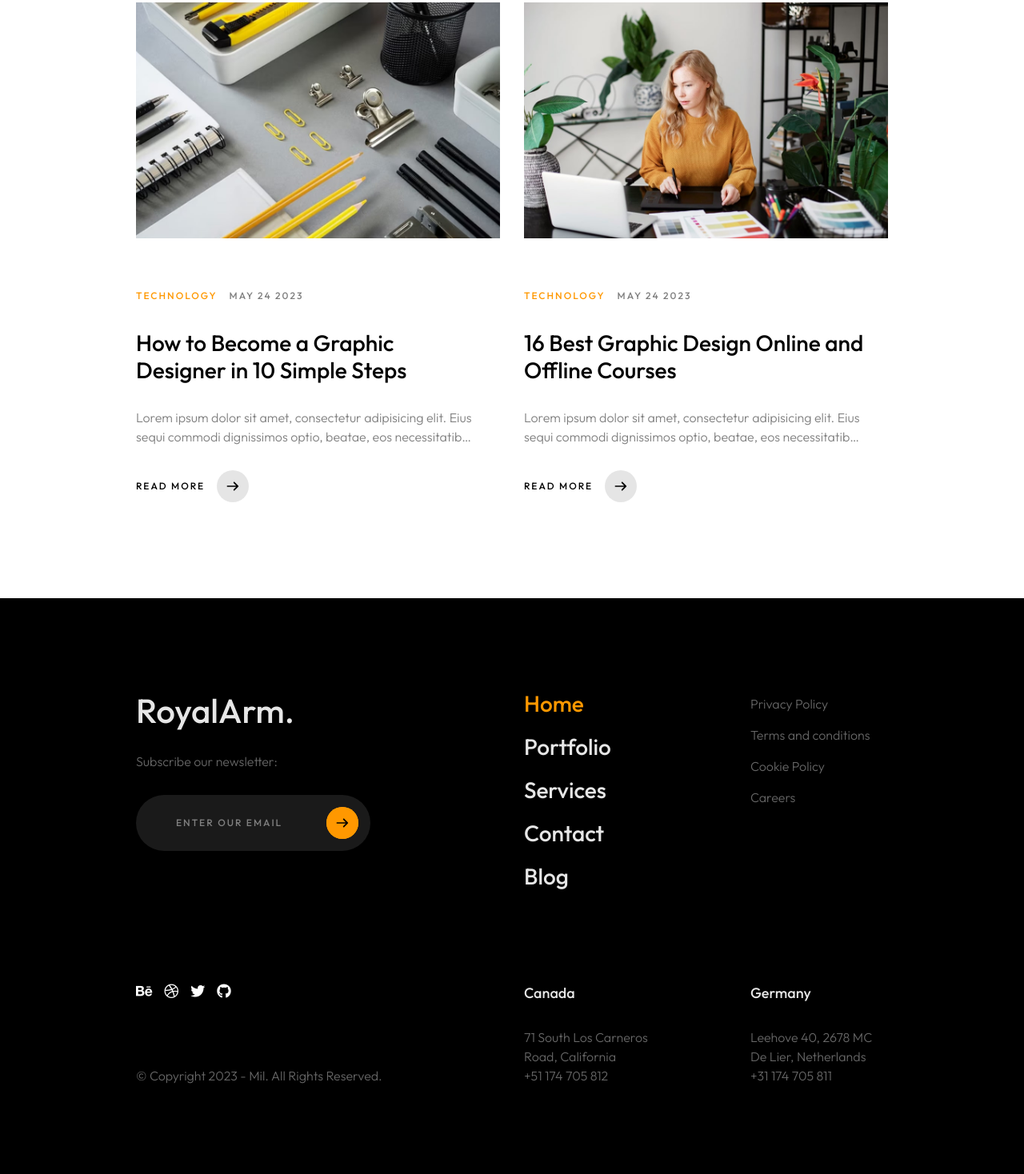
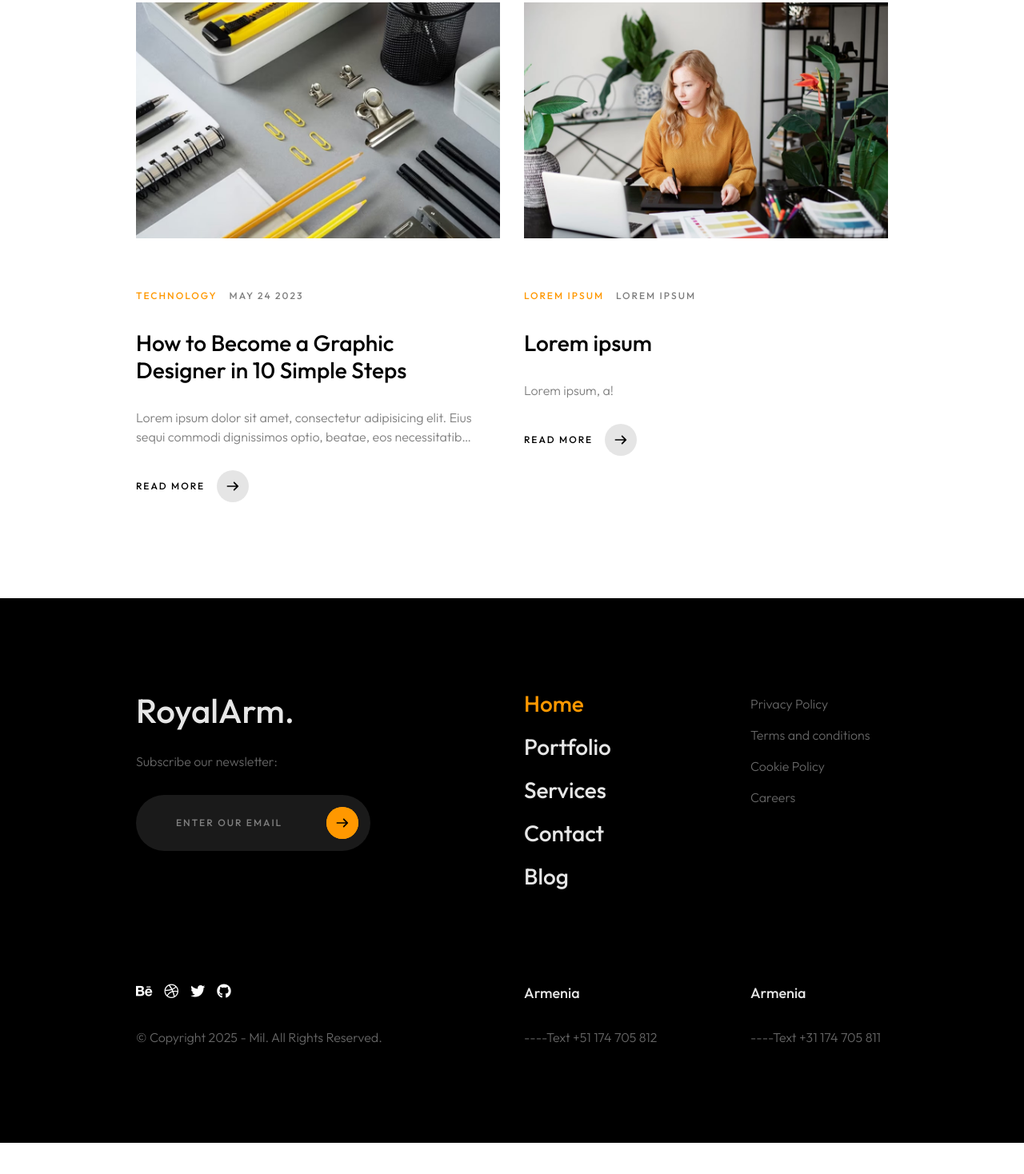
Before and after one commit to RoyalArm001/RoyalArmWeb, a plain HTML site: page home-1.html in a window 1280 px wide. Shown: the part 5039-6507 px from the top of the page at 80% size. After the commit the page ends 6468 px from the top, so only its background shows below. Drawn offline with nearby package versions, Linux system fonts and the light colour scheme.

Commit message:
first commit

```diff
--- a/home-1.html
+++ b/home-1.html
@@ -45,9 +45,9 @@
         <div class="mil-preloader">
             <div class="mil-preloader-animation">
                 <div class="mil-pos-abs mil-animation-1">
-                    <p class="mil-h3 mil-muted mil-thin">Pioneering</p>
-                    <p class="mil-h3 mil-muted">Creative</p>
-                    <p class="mil-h3 mil-muted mil-thin">Excellence</p>
+                    <p class="mil-h3 mil-muted mil-thin">Welcome</p>
+                    <p class="mil-h3 mil-muted">RoyalArm.store</p>
+                    <p class="mil-h3 mil-muted mil-thin">by Sipan Danielyan</p>
                 </div>
                 <div class="mil-pos-abs mil-animation-2">
                     <div class="mil-reveal-frame">
@@ -645,11 +645,11 @@
                                     </div>
                                     <div class="mil-post-descr">
                                         <div class="mil-labels mil-up mil-mb-30">
-                                            <div class="mil-label mil-upper mil-accent">TECHNOLOGY</div>
-                                            <div class="mil-label mil-upper">may 24 2023</div>
+                                            <div class="mil-label mil-upper mil-accent">Lorem ipsum</div>
+                                            <div class="mil-label mil-upper">Lorem ipsum</div>
                                         </div>
-                                        <h4 class="mil-up mil-mb-30">16 Best Graphic Design Online and Offline Courses</h4>
-                                        <p class="mil-post-text mil-up mil-mb-30">Lorem ipsum dolor sit amet, consectetur adipisicing elit. Eius sequi commodi dignissimos optio, beatae, eos necessitatibus nisi. Nam cupiditate consectetur nostrum qui! Repellat natus nulla, nisi aliquid, asperiores impedit tempora sequi est reprehenderit cumque explicabo, dictRoyalArm Rem nihil ullam totam ea voluptas quibusdam repudiandae id ut at iure! Totam, a!</p>
+                                        <h4 class="mil-up mil-mb-30">Lorem ipsum</h4>
+                                        <p class="mil-post-text mil-up mil-mb-30">Lorem ipsum, a!</p>
                                         <div class="mil-link mil-dark mil-arrow-place mil-up">
                                             <span>Read more</span>
                                         </div>
@@ -725,16 +725,16 @@
 
                                         <div class="col-md-6 col-lg-5 mil-mb-60">
 
-                                            <h6 class="mil-muted mil-up mil-mb-30">Canada</h6>
+                                            <h6 class="mil-muted mil-up mil-mb-30">Armenia</h6>
 
-                                            <p class="mil-light-soft mil-up">71 South Los Carneros Road, California <span class="mil-no-wrap">+51 174 705 812</span></p>
+                                            <p class="mil-light-soft mil-up">----Text <span class="mil-no-wrap">+51 174 705 812</span></p>
 
                                         </div>
                                         <div class="col-md-6 col-lg-5 mil-mb-60">
 
-                                            <h6 class="mil-muted mil-up mil-mb-30">Germany</h6>
+                                            <h6 class="mil-muted mil-up mil-mb-30">Armenia</h6>
 
-                                            <p class="mil-light-soft mil-up">Leehove 40, 2678 MC De Lier, Netherlands <span class="mil-no-wrap">+31 174 705 811</span></p>
+                                            <p class="mil-light-soft mil-up">----Text <span class="mil-no-wrap">+31 174 705 811</span></p>
 
                                         </div>
                                     </div>
@@ -751,7 +751,7 @@
                                                 <li><a href="#." target="_blank" class="social-icon"> <i class="fab fa-github"></i></a></li>
                                             </ul>
                                         </div>
-                                        <p class="mil-light-soft mil-up">© Copyright 2023 - Mil. All Rights Reserved.</p>
+                                        <p class="mil-light-soft mil-up">© Copyright 2025 - Mil. All Rights Reserved.</p>
                                     </div>
 
                                 </div>
```
